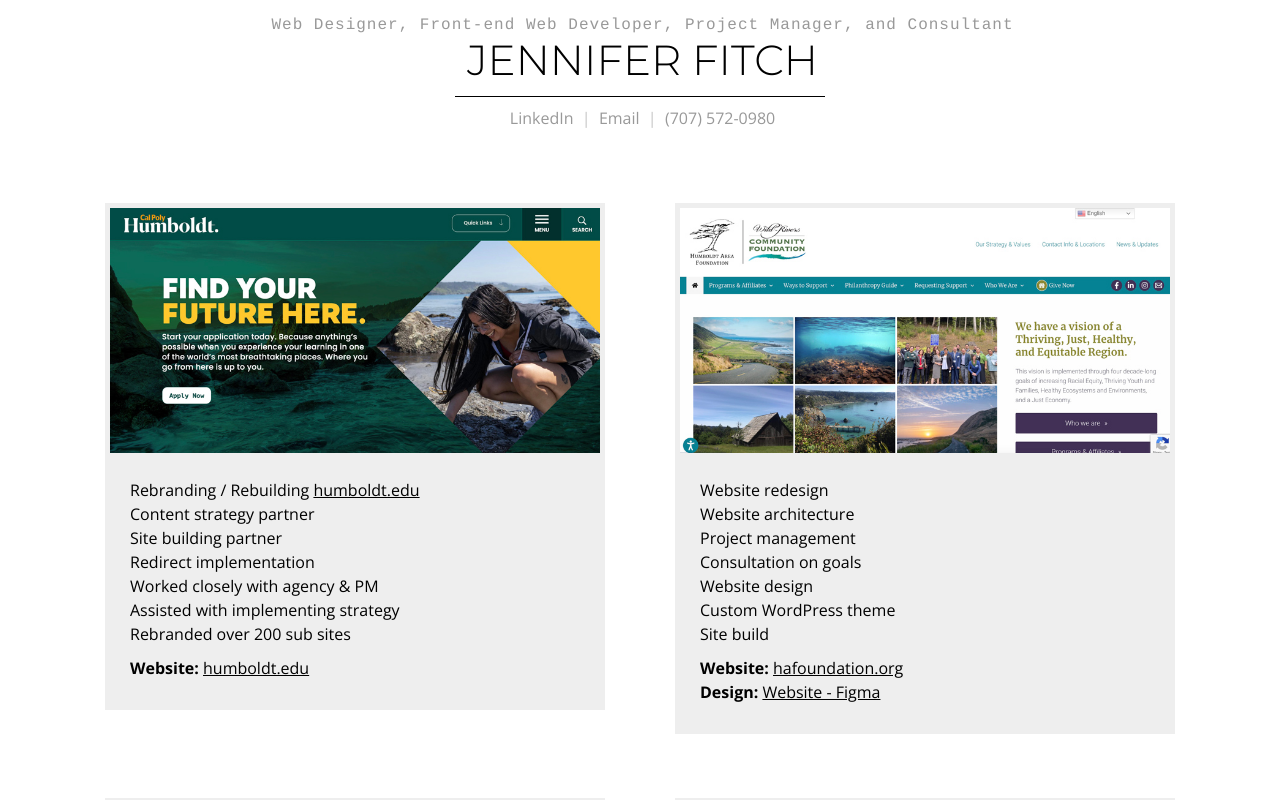
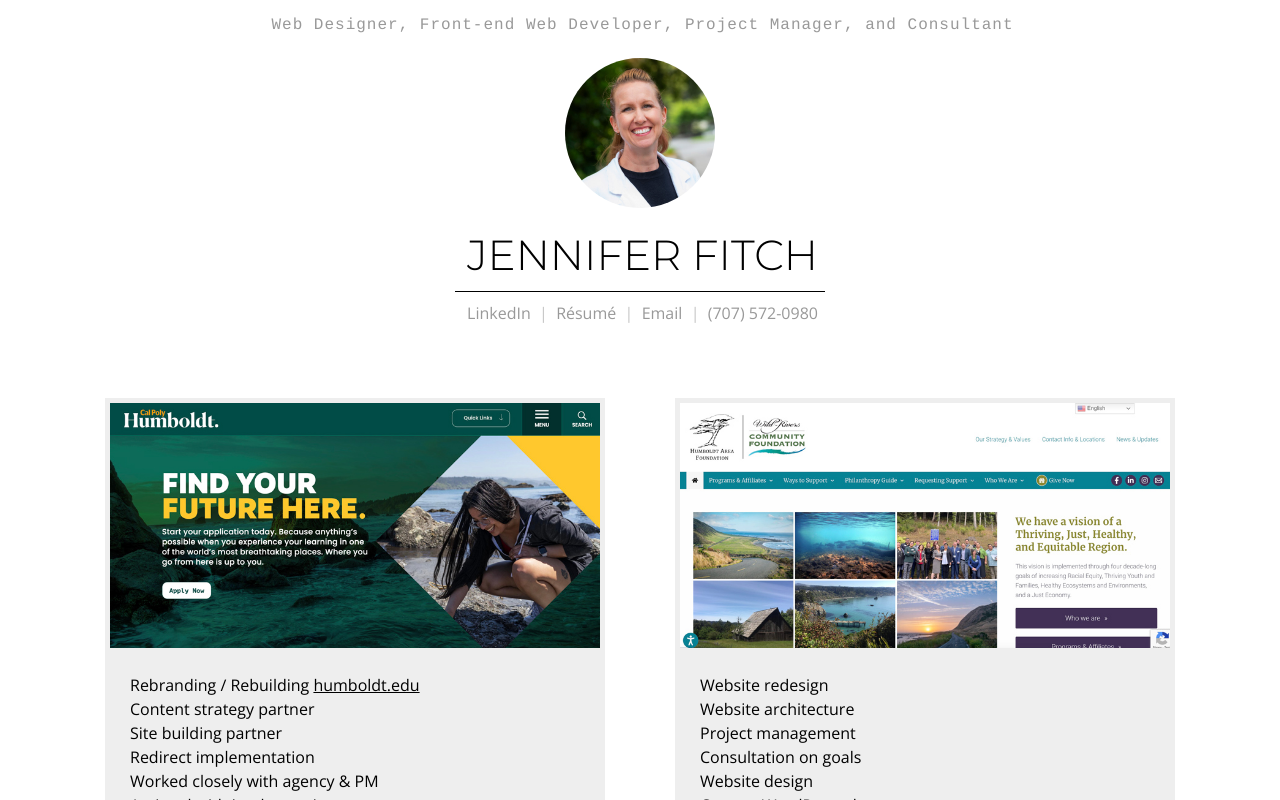
Before and after one commit to jen-fitch/next, a Next.js app: page / in a window 1280 px wide. Shown: the top 800 px of the page. Built offline with nearby package versions, Linux system fonts and the light colour scheme.

Commit message:
add photo and css to the header

```diff
--- a/pages/index.js
+++ b/pages/index.js
@@ -29,14 +29,25 @@
             <header className={`${Layout.logo_wrap}`}>
                 <div className={Page.logo}>
                     <p>Web Designer, Front-end Web Developer, Project Manager, and Consultant</p>
+                    <div className={`${Layout.header_image}`}>
+                        <Image
+                            src="/images/jen-portrait-square.jpg"
+                            alt="portrait of Jen"
+                            width={150}
+                            height={150}
+                            className={"circle"}
+                        /></div>
                     <h1>JENNIFER FITCH</h1>
-
                 </div>
 
                 <div className={Page.about}>
                     <p>
                         <Link href="https://www.linkedin.com/in/jenniferfitch2/">
                             LinkedIn
+                        </Link>
+                        <span>&nbsp; | &nbsp;</span>
+                        <Link href="/pdf/jenniferFitch_resume_2024.pdf">
+                            Résumé
                         </Link>
                         <span>&nbsp; | &nbsp;</span>
                         <Link href="mailto:jenfitch4@gmail.com">
--- a/styles/Layout.module.css
+++ b/styles/Layout.module.css
@@ -5,6 +5,12 @@
 }
 header.logo_wrap a {
     text-decoration: none;
+}
+
+.header_image {
+    padding: 1.5rem 0 1rem;
+    max-width: 150px;
+    margin: 0 auto;
 }
 
 .main {
--- a/styles/globals.css
+++ b/styles/globals.css
@@ -43,3 +43,7 @@
   font-family: Menlo, Monaco, Lucida Console, Liberation Mono, DejaVu Sans Mono,
   Bitstream Vera Sans Mono, Courier New, monospace;
 }
+
+.circle {
+  border-radius: 100%;
+}
```
Also changed, not shown: public/images/jen-portrait-square.jpg (added).
